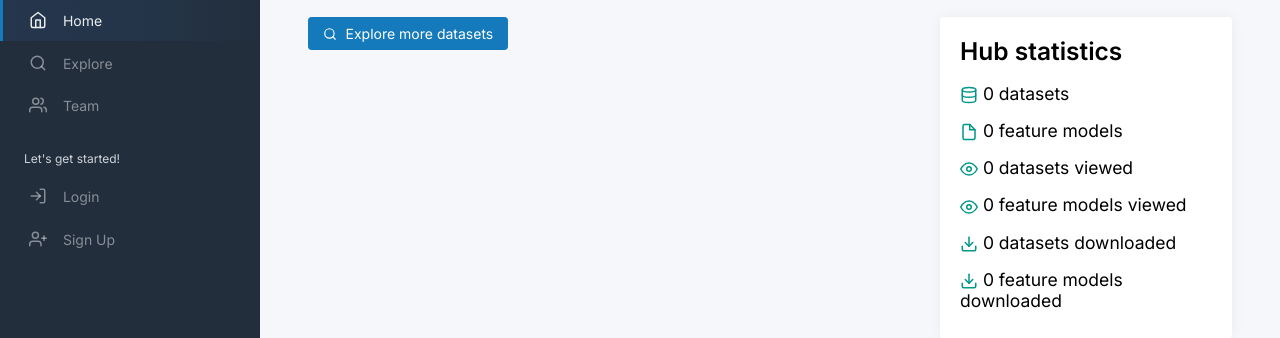
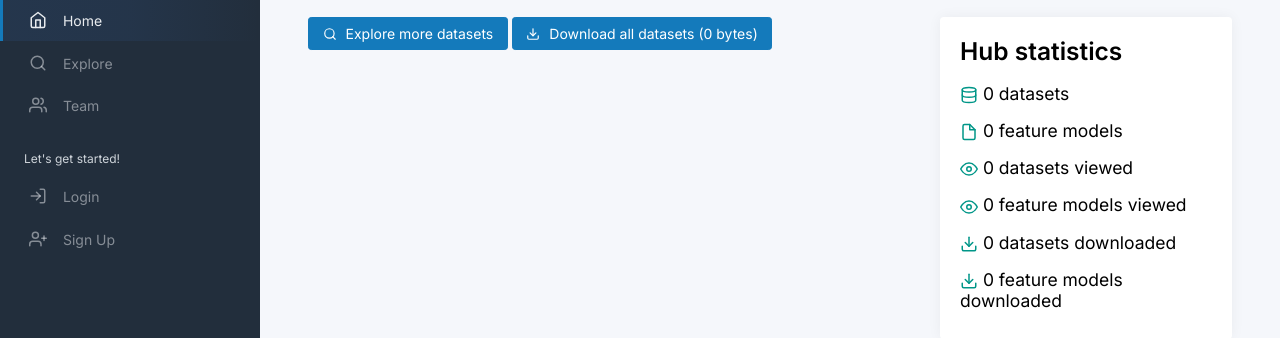
Before and after one commit to EGC-G2-tortilla/tortilla-hub, a Flask app: page / in a window 1280 px wide. Shown: the part 142-480 px from the top of the page. Run offline with Flask 3, Linux system fonts and the light colour scheme; data that the repository does not hold is empty; parts of the project's set-up code (start-up, migrations or seed data) failed here and were passed over; some libraries are stand-ins or nearby versions.

Commit message:
feat: Botón de descarga de todos los datasets

```diff
--- a/app/modules/dataset/repositories.py
+++ b/app/modules/dataset/repositories.py
@@ -114,6 +114,9 @@ class DataSetRepository(BaseRepository):
             .all()
         )
 
+    def get_all_datasets(self):
+        return self.model.query.all()
+
 
 class DOIMappingRepository(BaseRepository):
     def __init__(self):
--- a/app/modules/dataset/services.py
+++ b/app/modules/dataset/services.py
@@ -140,6 +140,9 @@ class DataSetService(BaseService):
         domain = os.getenv('DOMAIN', 'localhost')
         return f'http://{domain}/doi/{dataset.ds_meta_data.dataset_doi}'
 
+    def get_all_datasets(self):
+        return self.repository.get_all_datasets()
+
 
 class AuthorService(BaseService):
     def __init__(self):
--- a/app/modules/public/routes.py
+++ b/app/modules/public/routes.py
@@ -4,7 +4,7 @@ from flask import render_template
 
 from app.modules.featuremodel.services import FeatureModelService
 from app.modules.public import public_bp
-from app.modules.dataset.services import DataSetService
+from app.modules.dataset.services import DataSetService, SizeService
 
 logger = logging.getLogger(__name__)
 
@@ -27,6 +27,12 @@ def index():
     total_dataset_views = dataset_service.total_dataset_views()
     total_feature_model_views = feature_model_service.total_feature_model_views()
 
+    # Statistics: total size of all datasets
+    # TODO: intentar que se haga solo con los datasets sincronizados por que no sabemos como son los otros
+    total_datasets = dataset_service.get_all_datasets()
+    total_size = sum(dataset.get_file_total_size() for dataset in total_datasets)
+    total_size = SizeService().get_human_readable_size(total_size)
+
     return render_template(
         "public/index.html",
         datasets=dataset_service.latest_synchronized(),
@@ -35,5 +41,7 @@ def index():
         total_dataset_downloads=total_dataset_downloads,
         total_feature_model_downloads=total_feature_model_downloads,
         total_dataset_views=total_dataset_views,
-        total_feature_model_views=total_feature_model_views
+        total_feature_model_views=total_feature_model_views,
+
+        total_dataset_size=total_size
     )
--- a/app/modules/public/templates/public/index.html
+++ b/app/modules/public/templates/public/index.html
@@ -108,6 +108,10 @@
             <a href="/explore" class="btn btn-primary">
                 <i data-feather="search" class="center-button-icon"></i>
                 Explore more datasets
+            </a>
+            <a href="/explore" class="btn btn-primary">
+                <i data-feather="download" class="center-button-icon"></i>
+                Download all datasets ({{ total_dataset_size }})
             </a>
 
         </div>
```
Also changed, not shown: 1 other file.
